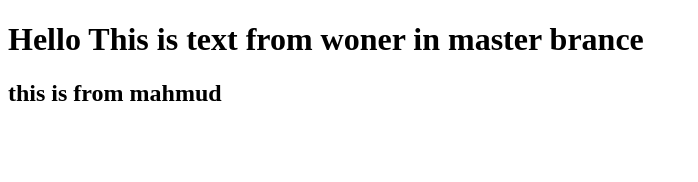
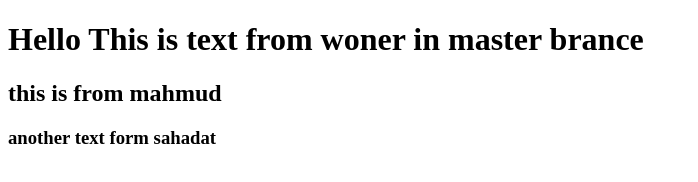
Before and after one commit to ProMahmudul/test-github, a plain HTML site: page index.html in a window 1280 px wide. Shown: the whole page, without its empty margins (0-698 px from the left). Drawn offline with Linux system fonts and the light colour scheme.

Commit message:
another text update from sahadat

```diff
--- a/index.html
+++ b/index.html
@@ -11,7 +11,7 @@
 
      <h1>Hello This is text from woner in master brance</h1>
      <h2>this is from mahmud</h2>
-
+     <h3>another text form sahadat</h3>
 
 </body>
 
```
